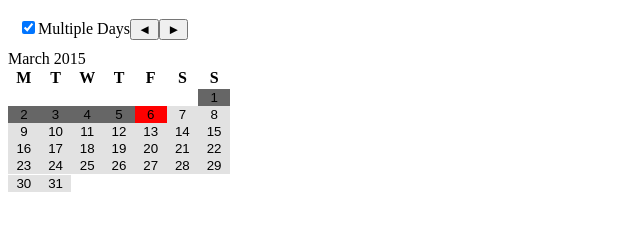
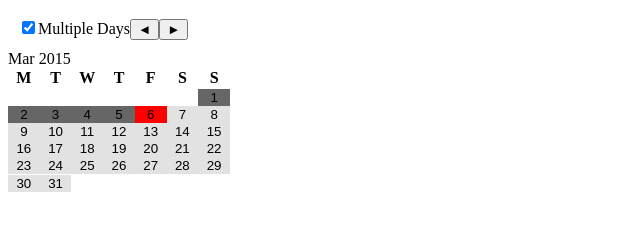
Before and after one commit to federicogfernandez/osom-datepicker, a website: page index.html in a window 1280 px wide. Shown: the full height of the page, 0-640 px from the left. Drawn offline with Linux system fonts and the light colour scheme.

Commit message:
Adding posibility to pass month names

```diff
--- a/bower.json
+++ b/bower.json
@@ -1,7 +1,7 @@
 {
   "name": "osom-datepicker",
   "main": "osom-datepicker.js",
-  "version": "0.2.7",
+  "version": "0.2.8",
   "authors": [
     "Federico Fernández"
   ],
--- a/index.html
+++ b/index.html
@@ -15,6 +15,7 @@
 				fromDate: new Date(),
 				animation: 'horizontal',
 				showMultipleDays: true,
+				monthNames: [ 'Jan', 'Feb', 'Mar', 'Apr', 'May', 'Jun', 'Jul', 'Aug', 'Sep', 'Oct', 'Nov', 'Dec' ],
 				dayNames: ['M', 'T', 'W', 'T', 'F', 'S', 'S'],
 				weekStart: 'Monday',
 				onDateSelected: function(dates){
--- a/osom-datepicker.js
+++ b/osom-datepicker.js
@@ -81,7 +81,7 @@ var OsomDatepicker = (function(){
 			var month = date.getMonth()+1 <= 11 ? date.getMonth()+1 : 0;
 			var auxDate = new Date(year, month, 0);
 
-			html += '<div class="' + this.monthClass + '"><span>' + Helper.getMonthName(date.getMonth()) + ' ' + date.getFullYear() + '</span><table>';
+			html += '<div class="' + this.monthClass + '"><span>' + Helper.getMonthName(date.getMonth(), this.options.monthNames) + ' ' + date.getFullYear() + '</span><table>';
 
 			html += '<thead>';
 			var names = this.options.dayNames || this.dayNames;
@@ -305,8 +305,8 @@ var OsomDatepicker = (function(){
 			return newDate;
 		},
 
-		getMonthName: function(month){
-			var monthNames = [ "January", "February", "March", "April", "May", "June", "July", "August", "September", "October", "November", "December" ];
+		getMonthName: function(month, monthNames){
+			monthNames = monthNames || [ 'January', 'February', 'March', 'April', 'May', 'June', 'July', 'August', 'September', 'October', 'November', 'December' ];
 			return monthNames[month];
 		},
 
```
Also changed, not shown: README.md.
